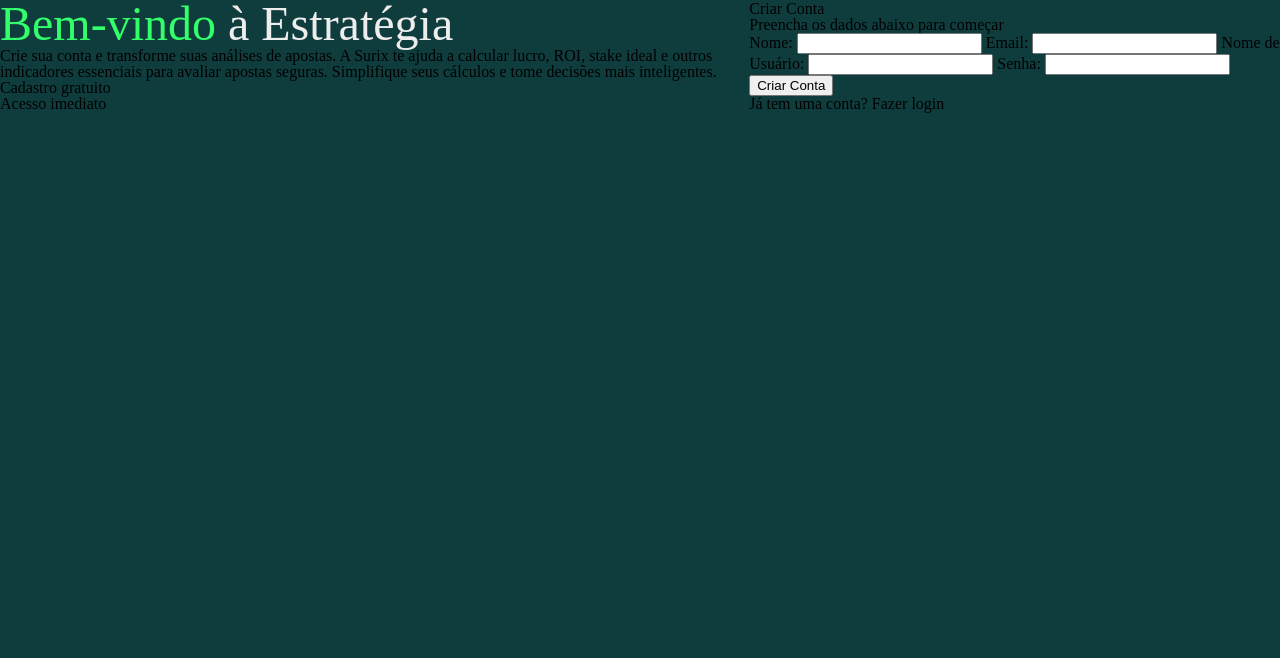
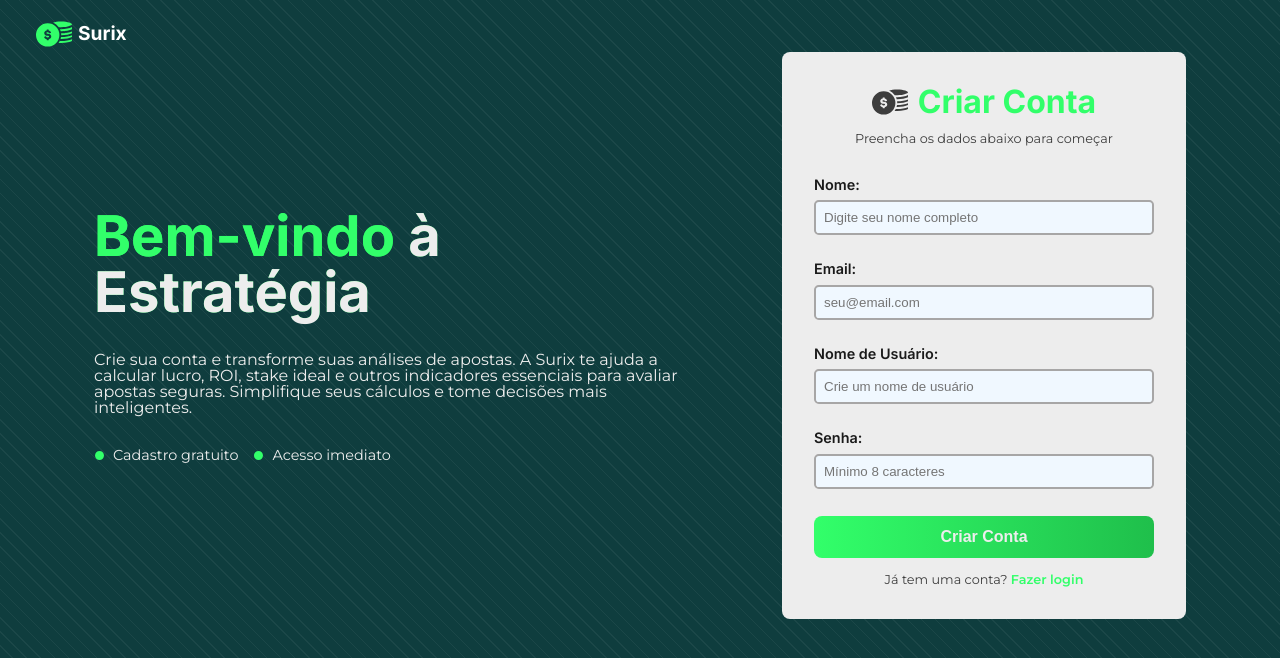
Before and after one commit to gabrieltech88/Surix, a plain HTML site: page Surix.Front/cadastro.html in a window 1280 px wide. Drawn offline with Linux system fonts and the light colour scheme.

Commit message:
Estilização do front-end

```diff
--- a/Surix.Front/cadastro.html
+++ b/Surix.Front/cadastro.html
@@ -5,42 +5,48 @@
     <meta charset="UTF-8">
     <meta name="viewport" content="width=device-width, initial-scale=1.0">
     <link rel="stylesheet" href="./dist/output.css">
+    <link rel="icon" type="image/svg" href="./assets/icon_green.svg" />
     <title>Surix - Cadastro</title>
 </head>
 
 <body>
+    <h3> <img src="./assets/icon_green.svg" alt="" >Surix</h3>
     <main class="main">
         <div id="left-container">
-            <h1 class="title"><span class="bold">Bem-vindo</span> à Estratégia</h1>
+            <h1 class="title"><span class="bold">Bem-vindo</span> à <br>Estratégia</h1>
             <p class="text-landing">Crie sua conta e transforme suas análises de apostas. A Surix te ajuda a calcular lucro, ROI, stake ideal e outros indicadores essenciais para avaliar apostas
                 seguras. Simplifique seus cálculos e tome decisões mais inteligentes.
             </p>
             <ul id="list-landing">
-                <li class="item-list-landing">Cadastro gratuito</li>
-                <li class="item-list-landing">Acesso imediato</li>
+                <li class="item-list-landing"><img src="./assets/circle_green.svg" alt="">Cadastro gratuito</li>
+                <li class="item-list-landing"><img src="./assets/circle_green.svg" alt=""> Acesso imediato</li>
             </ul>
         </div>
         <form id="form" class="form">
-            <div>
-                <h2>Criar Conta</h2>
-                <p>Preencha os dados abaixo para começar</p>
+            <div class="container-title-text">
+                <h2 class="title-form"><img src="./assets/icon_gray.svg" alt="" class="icon">Criar Conta</h2>
+                <p class="text-form">Preencha os dados abaixo para começar</p>
             </div>
-            <div>
-                <label for="nome">Nome:</label>
-                <input type="text" id="nome" name="nome" required>
-
-                <label for="email">Email:</label>
-                <input type="text" id="email" name="email" required>
-
-                <label for="user">Nome de Usuário:</label>
-                <input type="text" id="user" name="user" required>
-
-                <label for="password">Senha:</label>
-                <input type="text" id="password" name="password" required>
-
-                <div>
+            <div class="container-input">
+                <div class="input">
+                    <label for="nome" class="label-input">Nome:</label>
+                    <input class="input-input" type="text" id="nome" name="nome" placeholder="Digite seu nome completo" required>
+                </div>
+                <div class="input">
+                    <label for="email" class="label-input">Email:</label>
+                    <input class="input-input" type="text" id="email" name="email" placeholder="seu@email.com" required>
+                </div>
+                <div class="input">
+                    <label for="user" class="label-input">Nome de Usuário:</label>
+                    <input class="input-input" type="text" id="user" name="user" placeholder="Crie um nome de usuário" required>
+                </div>
+                <div class="input">
+                    <label for="password" class="label-input">Senha:</label>
+                    <input class="input-input" type="password" id="password" name="password" placeholder="Mínimo 8 caracteres" required>
+                </div>
+                <div class="container-btn">
                     <button id="btn-form" class="btn">Criar Conta</button>
-                    <p>Já tem uma conta? <a>Fazer login</a></p>
+                    <p class="placeholder-login">Já tem uma conta? <a class="placeholder-link" href="./index.html">Fazer login</a></p>
                 </div>
             </div>
         </form>
--- a/Surix.Front/styles/abstract/_screen.scss
+++ b/Surix.Front/styles/abstract/_screen.scss
@@ -1,7 +1,18 @@
 @use '../abstract/variables';
+
+html {
+    font-size: 16px;
+}
 
 body {
     height: 100vh;
     box-sizing: border-box;
     background-color: variables.$midnight-green;
+    background-image: repeating-linear-gradient(45deg,
+            rgba(255, 255, 255, 0.05),
+            rgba(255, 255, 255, 0.05) 1px,
+            transparent 1px,
+            transparent 10px);
+
+    overflow: hidden;
 }
--- a/Surix.Front/styles/abstract/_variables.scss
+++ b/Surix.Front/styles/abstract/_variables.scss
@@ -1,7 +1,9 @@
-@import url('https://fonts.googleapis.com/css2?family=Krona+One&family=Oswald:wght@200..700&family=Roboto:ital,wght@0,100;0,300;0,400;0,500;0,700;0,900;1,100;1,300;1,400;1,500;1,700;1,900&display=swap');
+@import url('https://fonts.googleapis.com/css2?family=Inter:ital,opsz,wght@0,14..32,100..900;1,14..32,100..900&family=Montserrat:ital,wght@0,100..900;1,100..900&display=swap');
 
 $spring-green: #32ff6a;
 $midnight-green: #0f3d3e;
 $eerie-black: #1a1a1a;
 $onyx: #3d3d3d;
 $anti-flash-white: #ededed;
+$inter: "Inter", sans-serif;
+$montserrat: "Montserrat", sans-serif;
--- /dev/null
+++ b/Surix.Front/styles/cadastro/_form.scss
@@ -0,0 +1,118 @@
+@use '../abstract/variables';
+
+#form {
+    display: flex;
+    flex-direction: column;
+    align-items: center;
+    height: 80%;
+    gap: 2rem;
+    background-color: variables.$anti-flash-white;
+    padding: 2rem;
+    border-radius: 0.5rem;
+}
+
+.icon {
+    height: 36px;
+    width: 36px;
+}
+
+.container-title-text {
+    display: flex;
+    flex-direction: column;
+    align-items: center;
+    font-family: variables.$inter;
+    gap: 0.8rem;
+
+}
+
+.title-form {
+    color: variables.$spring-green;
+    font-size: 2rem;
+    font-weight: bold;
+    display: flex;
+    gap: 10px;
+    align-items: center;
+}
+
+.text-form {
+    font-family: variables.$montserrat;
+    font-size: 0.8rem;
+    color: variables.$onyx;
+}
+
+.container-input {
+    display: flex;
+    flex-direction: column;
+    gap: 1.7rem;
+
+}
+
+.input {
+    display: flex;
+    flex-direction: column;
+    gap: 0.5rem;
+}
+
+.label-input {
+    font-family: variables.$inter;
+    font-size: 0.9rem;
+    font-weight: 600;
+    color: variables.$eerie-black;
+}
+
+.input-input {
+    border: 2px solid rgb(167, 166, 166);
+    border-radius: 0.3rem;
+    background-color: aliceblue;
+    color: variables.$eerie-black;
+    padding: 0.5rem;
+    width: 20rem;
+    outline: none;
+    /* remove o padrão */
+    transition: box-shadow 0.2s ease;
+
+    &:focus {
+        box-shadow:
+            0 0 0 2px variables.$anti-flash-white,
+            /* espaço branco (ou cor do fundo da página) */
+            0 0 0 5px variables.$spring-green;
+    }
+
+}
+
+.container-btn {
+    display: flex;
+    justify-content: center;
+    flex-direction: column;
+    gap: 1rem;
+
+}
+
+.btn {
+    border: none;
+    background: linear-gradient(to right, #32ff6a, #1fbf4b);
+    padding: 0.75rem;
+    border-radius: 0.5rem;
+    color: variables.$anti-flash-white;
+    font-size: 1rem;
+    font-weight: bold;
+}
+
+.placeholder-login {
+    color: variables.$onyx;
+    text-align: center;
+    font-family: variables.$montserrat;
+    font-size: 0.8rem;
+}
+
+.placeholder-link {
+    color: variables.$spring-green;
+    font-weight: 600;
+    text-decoration: none;
+    font-family: variables.$montserrat;
+    font-size: 0.8rem;
+
+    &:hover {
+       text-decoration: underline;
+    }
+}
--- a/Surix.Front/styles/cadastro/_main.scss
+++ b/Surix.Front/styles/cadastro/_main.scss
@@ -1,20 +1,67 @@
 @use '../abstract/variables';
 
-.main  {
+h3 {
+    display: flex;
+    align-items: center;
+    color: #fff;
+    font-family: variables.$inter;
+    font-weight: bold;
+    font-size: 1.2rem;
+    margin-left: 36px;
+    margin-top: 16px;
+    gap: 6px;
+
+    img {
+        width: 36px;
+        height: 36px;
+
+    }
+}
+
+.main {
     display: flex;
     justify-content: center;
     align-items: center;
+    gap: 5rem;
 }
 
-.main #left-container {
-
+#left-container {
+    display: flex;
+    flex-direction: column;
+    gap: 2rem;
 }
 
 .title {
+    background: linear-gradient(to right, #32ff6a, #1fbf4b);
+    /* Gradiente nas cores desejadas */
+    -webkit-background-clip: text;
+    /* Recorta o fundo no formato do texto (WebKit) */
     color: variables.$anti-flash-white;
-    font-size: 48px;
+    font-size: 3.5rem;
+    font-family: variables.$inter;
+    font-weight: bold;
 }
 
 .bold {
     color: variables.$spring-green;
 }
+
+.text-landing {
+    color: variables.$anti-flash-white;
+    width: 38rem;
+    font-family: variables.$montserrat;
+}
+
+#list-landing {
+    display: flex;
+    gap: 15px;
+}
+
+#list-landing .item-list-landing {
+    display: flex;
+    align-items: center;
+    font-size: 0.9rem;
+    color: variables.$anti-flash-white;
+    font-family: variables.$montserrat;
+    gap: 8px;
+}
--- /dev/null
+++ b/Surix.Front/styles/index/_login.scss
@@ -0,0 +1,70 @@
+@use '../abstract/variables';
+
+.main-login {
+    display: grid;
+    grid-template-columns: 1fr 1fr;
+}
+
+.container-text-login {
+    display: flex;
+    flex-direction: column;
+    align-items: center;
+    justify-content: center;
+    height: 93%;
+}
+
+#form-login {
+    background-color: variables.$anti-flash-white;
+    height: 100vh;
+    display: flex;
+    flex-direction: column;
+    align-items: center;
+    gap: 50px;
+    justify-content: center;
+}
+
+
+
+.logo {
+    display: flex;
+    align-items: center;
+    color: #fff;
+    font-family: variables.$inter;
+    font-weight: bold;
+    font-size: 1.2rem;
+    margin-left: 36px;
+    margin-top: 16px;
+    gap: 6px;
+
+    img {
+        width: 36px;
+        height: 36px;
+
+    }
+
+}
+
+.input-login {
+    width: 30rem;
+    padding: 0.8rem;
+}
+
+.btn-login {
+    width: 31.5rem;
+    padding: 0.8rem;
+}
+
+.container-forgot-password {
+    display: flex;
+    justify-content: space-between;
+}
+
+.container-checkbox {
+    display: flex;
+    align-items: center;
+
+    p {
+        font-size: 0.8rem;
+        font-family: variables.$montserrat;
+    }
+}
--- a/Surix.Front/styles/input.scss
+++ b/Surix.Front/styles/input.scss
@@ -2,3 +2,5 @@
 @use './abstract/screen';
 
 @use './cadastro/main';
+@use './cadastro/form';
+@use './index/login';
```
Also changed, not shown: Surix.Front/index.html (+41 -0 lines), Surix.Front/assets/circle_green.svg (added), Surix.Front/assets/icon_gray.svg (added), Surix.Front/assets/icon_green.svg (added), Surix.Front/assets/img_fundo.jpg (added), Surix.Front/dist/output.css, 2 other files.
